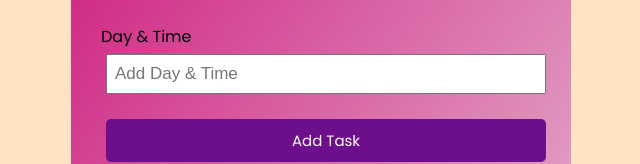
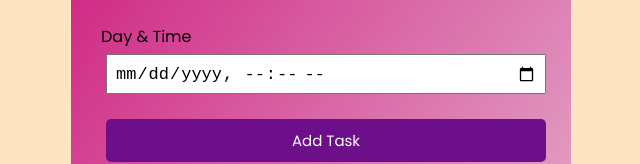
Before and after one commit to mslmyrtd/Task-Tracker-Rc-, a React (Create React App) app: page / in a window 1280 px wide. Both pictures are taken after a click on the button "Show Add Task Bar". Shown: the part 252-416 px from the top of the page, without its empty margins (319-959 px from the left). Built offline with nearby package versions, Linux system fonts and the light colour scheme.

Commit message:
date time added

```diff
--- a/src/components/AddTask.js
+++ b/src/components/AddTask.js
@@ -30,7 +30,7 @@ const AddTask = ({ addTask }) => {
         <input
           id="day"
           name="day"
-          type="text"
+          type="datetime-local"
           placeholder="Add Day & Time"
           required
           value={day}
```
